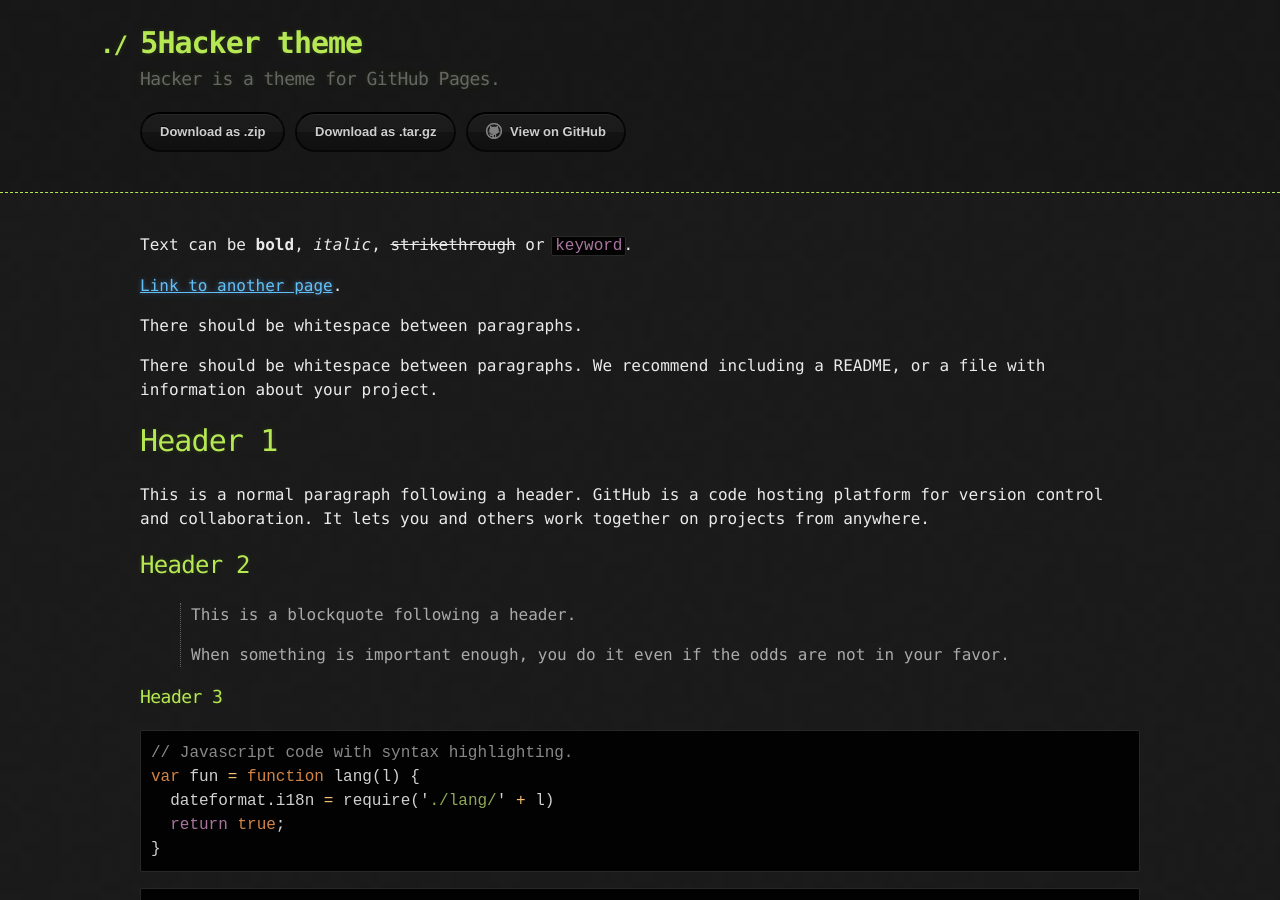
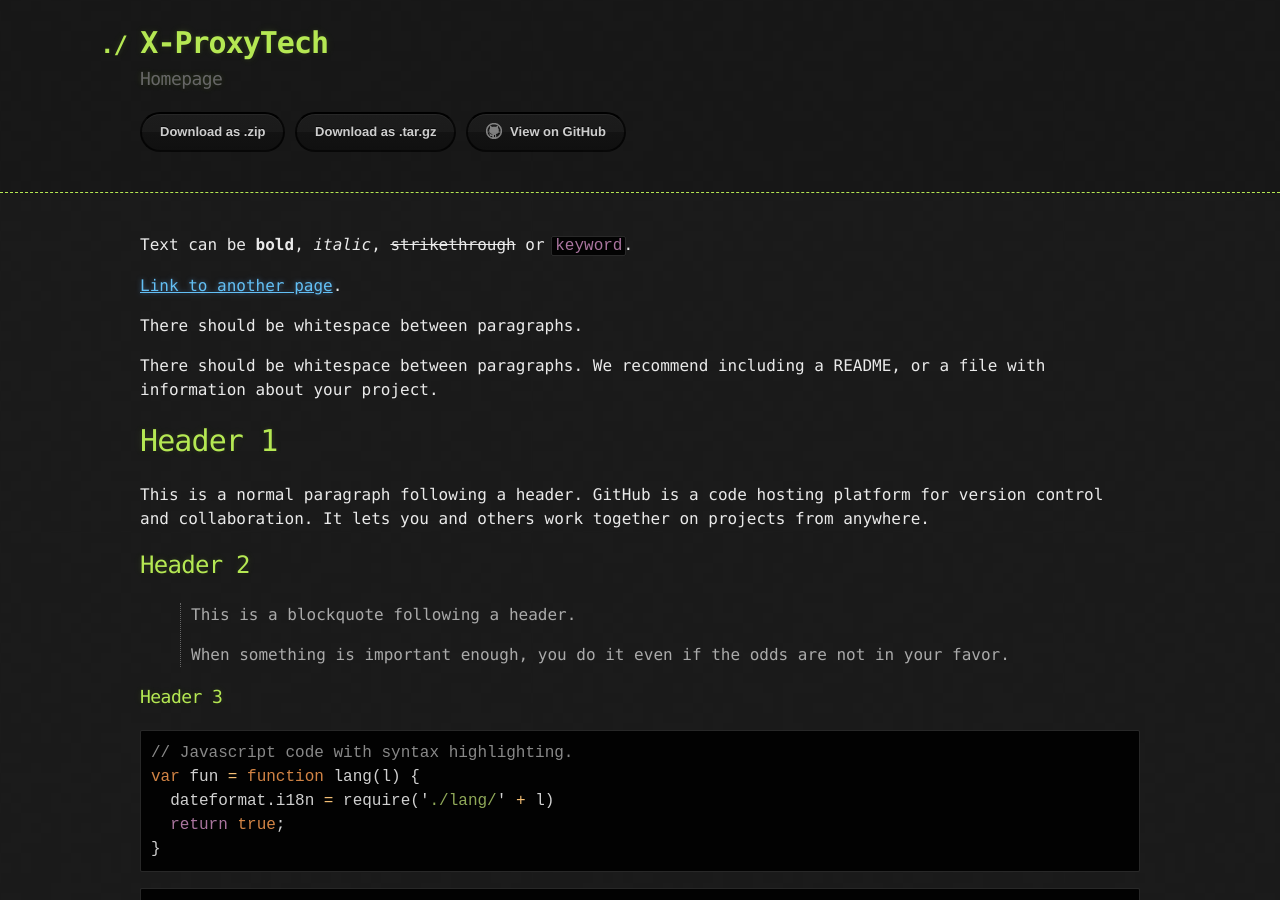
Before and after one commit to X-ProxyTech/Home-Page, a Jekyll site: the page built from index.md, in a window 1280 px wide and 900 px high. Built offline with Jekyll 4.4.1, drawn with Linux system fonts in a browser that asks for light colours.

Commit message:
Update _config.yml

```diff
--- a/_config.yml
+++ b/_config.yml
@@ -1,5 +1,5 @@
-title: 5Hacker theme
-description: Hacker is a theme for GitHub Pages.
+title: X-ProxyTech
+description: Homepage
 show_downloads: true
 google_analytics:
 theme: jekyll-theme-hacker
```
